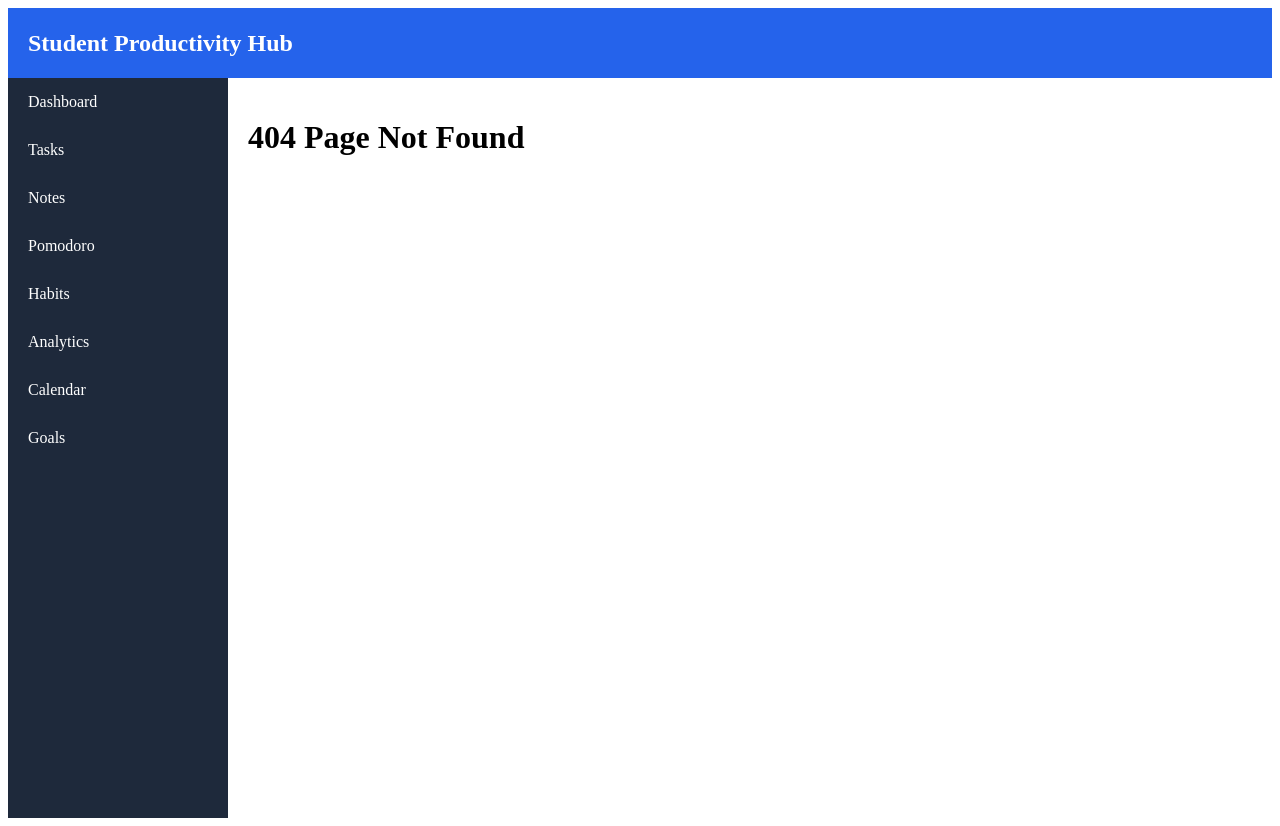
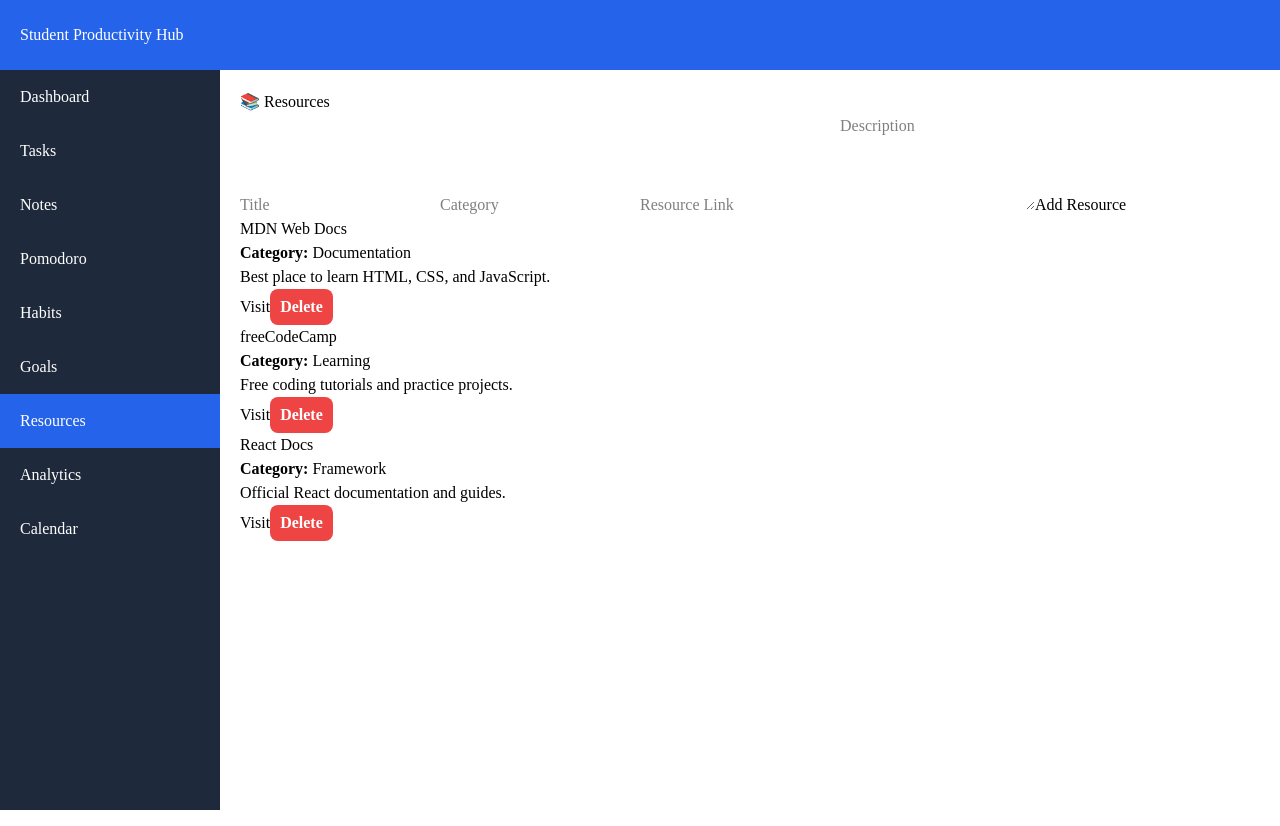
Before and after one commit to rake-sh129/student-productivity-hub, a React (Vite) app: page /student-productivity-hub/resources in a window 1280 px wide. Before the commit this address had no page. Built offline with nearby package versions, Linux system fonts and the light colour scheme.

Commit message:
feat: add Resources section and update routing/sidebar

```diff
--- a/src/components/Sidebar/Sidebar.jsx
+++ b/src/components/Sidebar/Sidebar.jsx
@@ -16,11 +16,15 @@ const Sidebar = () => {
 
             <NavLink to="habits" >Habits </NavLink>
 
+            <NavLink to="goals" >Goals </NavLink>
+
+
+            <NavLink to="resources" >Resources </NavLink>
+
             <NavLink to="analytics" >Analytics </NavLink>
 
             <NavLink to="calendar" >Calendar </NavLink>
 
-            <NavLink to="goals" >Goals </NavLink>
 
         </aside>
 
--- /dev/null
+++ b/src/features/resources/Resources.jsx
@@ -0,0 +1,149 @@
+import { useState } from "react";
+import '../../styles/Resources.css'
+
+const Resources = () => {
+  const [resources, setResources] = useState([
+    {
+      id: 1,
+      title: "MDN Web Docs",
+      category: "Documentation",
+      link: "https://developer.mozilla.org",
+      description: "Best place to learn HTML, CSS, and JavaScript."
+    },
+    {
+      id: 2,
+      title: "freeCodeCamp",
+      category: "Learning",
+      link: "https://www.freecodecamp.org",
+      description: "Free coding tutorials and practice projects."
+    },
+    {
+      id: 3,
+      title: "React Docs",
+      category: "Framework",
+      link: "https://react.dev",
+      description: "Official React documentation and guides."
+    }
+  ]);
+
+  const [form, setForm] = useState({
+    title: "",
+    category: "",
+    link: "",
+    description: ""
+  });
+
+  const handleChange = (e) => {
+    setForm({ ...form, [e.target.name]: e.target.value });
+  };
+
+  const addResource = (e) => {
+    e.preventDefault();
+
+    if (!form.title || !form.link) return;
+
+    const newResource = {
+      id: Date.now(),
+      ...form
+    };
+
+    setResources([newResource, ...resources]);
+
+    setForm({
+      title: "",
+      category: "",
+      link: "",
+      description: ""
+    });
+  };
+
+  const deleteResource = (id) => {
+    setResources(resources.filter((item) => item.id !== id));
+  };
+
+  return (
+    <div className="resources-container">
+      <div className="resources-wrapper">
+        <h2 className="resources-title">📚 Resources</h2>
+
+        <form className="resource-form" onSubmit={addResource}>
+          <input
+            type="text"
+            name="title"
+            placeholder="Title"
+            value={form.title}
+            onChange={handleChange}
+            className="resource-input"
+          />
+
+          <input
+            type="text"
+            name="category"
+            placeholder="Category"
+            value={form.category}
+            onChange={handleChange}
+            className="resource-input"
+          />
+
+          <input
+            type="url"
+            name="link"
+            placeholder="Resource Link"
+            value={form.link}
+            onChange={handleChange}
+            className="resource-input resource-input-full"
+          />
+
+          <textarea
+            name="description"
+            placeholder="Description"
+            value={form.description}
+            onChange={handleChange}
+            rows="4"
+            className="resource-textarea"
+          />
+
+          <button type="submit" className="resource-submit-btn">
+            Add Resource
+          </button>
+        </form>
+
+        <div className="resource-list">
+          {resources.map((res) => (
+            <div key={res.id} className="resource-card">
+              <div>
+                <h3 className="resource-card-title">{res.title}</h3>
+                <p className="resource-category">
+                  <strong>Category:</strong> {res.category || "N/A"}
+                </p>
+                <p className="resource-description">
+                  {res.description || "No description provided."}
+                </p>
+              </div>
+
+              <div className="resource-actions">
+                <a
+                  href={res.link}
+                  target="_blank"
+                  rel="noreferrer"
+                  className="visit-btn"
+                >
+                  Visit
+                </a>
+
+                <button
+                  onClick={() => deleteResource(res.id)}
+                  className="delete-btn"
+                >
+                  Delete
+                </button>
+              </div>
+            </div>
+          ))}
+        </div>
+      </div>
+    </div>
+  );
+};
+
+export default Resources;
--- /dev/null
+++ b/src/pages/Resources.jsx
@@ -0,0 +1,11 @@
+import Resources from "../features/resources/Resources"
+
+const ResourcesPage = () => {
+  return (
+    <div>
+      <Resources/>
+    </div>
+  )
+}
+
+export default ResourcesPage
--- a/src/routes/AppRoutes.jsx
+++ b/src/routes/AppRoutes.jsx
@@ -7,6 +7,7 @@ import Notes from "../pages/Notes";
 import Tasks from "../pages/Tasks";
 import Pomodoro from "../pages/Pomodoro";
 import Goals from "../pages/Goals";
+import Resources from "../pages/Resources";
 import Calendar from "../pages/Calendar"
 import Analytics from "../pages/Analytics";
 import NotFound from "../pages/NotFound";
@@ -16,11 +17,12 @@ const AppRoutes = () => {
     <Routes>
       <Route element={<MainLayout />}>
         <Route index element={<Dashboard />} />
-        <Route path="habits" element={<Habits />} />
         <Route path="notes" element={<Notes />} />
         <Route path="tasks" element={<Tasks />} />
         <Route path="pomodoro" element={<Pomodoro />} />
+        <Route path="habits" element={<Habits />} />
         <Route path="goals" element={<Goals />} />
+        <Route path="resources" element={<Resources />} />
         <Route path="calendar" element={<Calendar />} />
         <Route path="analytics" element={<Analytics />} />
         <Route path="*" element={<NotFound />} />
--- /dev/null
+++ b/src/styles/Resources.css
@@ -0,0 +1,67 @@
+@import "tailwindcss";
+
+@layer components {
+  .resources-container {
+    @apply min-h-screen bg-slate-100 px-4 py-10 text-slate-800 dark:bg-slate-950 dark:text-slate-100;
+  }
+
+  .resources-wrapper {
+    @apply mx-auto max-w-6xl;
+  }
+
+  .resources-title {
+    @apply mb-8 text-center text-3xl font-bold tracking-tight;
+  }
+
+  .resource-form {
+    @apply mb-10 grid gap-4 rounded-2xl bg-white p-6 shadow-md ring-1 ring-slate-200 md:grid-cols-2 dark:bg-slate-900 dark:ring-slate-800;
+  }
+
+  .resource-input {
+    @apply rounded-xl border border-slate-300 bg-slate-50 px-4 py-3 outline-none transition focus:border-blue-500 focus:ring-2 focus:ring-blue-200 dark:border-slate-700 dark:bg-slate-800 dark:focus:border-blue-400 dark:focus:ring-blue-900;
+  }
+
+  .resource-input-full {
+    @apply md:col-span-2;
+  }
+
+  .resource-textarea {
+    @apply rounded-xl border border-slate-300 bg-slate-50 px-4 py-3 outline-none transition focus:border-blue-500 focus:ring-2 focus:ring-blue-200 md:col-span-2 dark:border-slate-700 dark:bg-slate-800 dark:focus:border-blue-400 dark:focus:ring-blue-900;
+  }
+
+  .resource-submit-btn {
+    @apply md:col-span-2 rounded-xl bg-blue-600 px-5 py-3 font-semibold text-white transition hover:bg-blue-700 active:scale-[0.98];
+  }
+
+  .resource-list {
+    @apply grid gap-6 sm:grid-cols-2 lg:grid-cols-3;
+  }
+
+  .resource-card {
+    @apply flex flex-col justify-between rounded-2xl bg-white p-5 shadow-md ring-1 ring-slate-200 transition hover:-translate-y-1 hover:shadow-lg dark:bg-slate-900 dark:ring-slate-800;
+  }
+
+  .resource-card-title {
+    @apply mb-3 text-xl font-semibold text-slate-900 dark:text-white;
+  }
+
+  .resource-category {
+    @apply mb-2 text-sm text-slate-600 dark:text-slate-300;
+  }
+
+  .resource-description {
+    @apply mb-4 text-sm leading-6 text-slate-700 dark:text-slate-400;
+  }
+
+  .resource-actions {
+    @apply mt-4 flex items-center justify-between gap-3;
+  }
+
+  .visit-btn {
+    @apply inline-flex items-center rounded-lg bg-emerald-600 px-4 py-2 text-sm font-medium text-white transition hover:bg-emerald-700;
+  }
+
+  .delete-btn {
+    @apply inline-flex items-center rounded-lg bg-red-500 px-4 py-2 text-sm font-medium text-white transition hover:bg-red-600;
+  }
+}
--- a/vite.config.js
+++ b/vite.config.js
@@ -1,8 +1,9 @@
 import { defineConfig } from 'vite'
 import react from '@vitejs/plugin-react'
+import tailwindcss from '@tailwindcss/vite'
 
 // https://vite.dev/config/
 export default defineConfig({
-  plugins: [react()],
+  plugins: [react(), tailwindcss()],
   base: "/student-productivity-hub/",
 })
```
